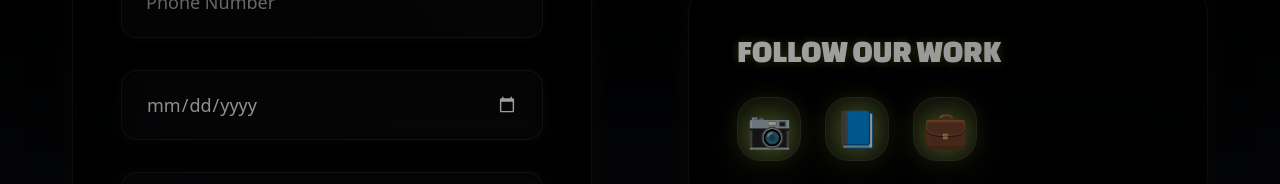
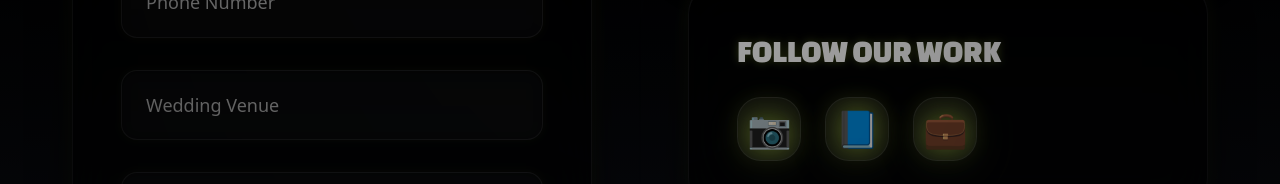
Before and after one commit to yourprint699-crypto/b32e, a React (Vite) app: page /contact in a window 1280 px wide. Shown: the part 909-1093 px from the top of the page. Built offline with nearby package versions, Linux system fonts and the light colour scheme.

Commit message:
Update Contact Forms with Formspree Integration

```diff
--- a/src/components/forms/ContactForm.jsx
+++ b/src/components/forms/ContactForm.jsx
@@ -1,11 +1,61 @@
 import React from 'react'
-import PersistentForm from '../common/PersistentForm'
+import { useState } from 'react'
 
 const ContactForm = () => {
-  const handleSubmit = (formData) => {
-    console.log('Form submitted:', formData)
-    // Here you would typically send the data to your backend
-    alert('Thank you for your inquiry! We will get back to you within 24 hours.')
+  const [formData, setFormData] = useState({
+    firstName: '',
+    lastName: '',
+    email: '',
+    phone: '',
+    venue: '',
+    package: '',
+    message: ''
+  })
+  const [isSubmitting, setIsSubmitting] = useState(false)
+  const [submitStatus, setSubmitStatus] = useState(null)
+
+  const handleChange = (e) => {
+    const { name, value } = e.target
+    setFormData(prev => ({
+      ...prev,
+      [name]: value
+    }))
+  }
+
+  const handleSubmit = async (e) => {
+    e.preventDefault()
+    setIsSubmitting(true)
+    setSubmitStatus(null)
+
+    try {
+      const response = await fetch('https://formspree.io/f/mandlzyw', {
+        method: 'POST',
+        headers: {
+          'Content-Type': 'application/json',
+        },
+        body: JSON.stringify(formData),
+      })
+
+      if (response.ok) {
+        setSubmitStatus('success')
+        setFormData({
+          firstName: '',
+          lastName: '',
+          email: '',
+          phone: '',
+          venue: '',
+          package: '',
+          message: ''
+        })
+      } else {
+        setSubmitStatus('error')
+      }
+    } catch (error) {
+      console.error('Form submission error:', error)
+      setSubmitStatus('error')
+    } finally {
+      setIsSubmitting(false)
+    }
   }
 
   return (
@@ -14,44 +64,42 @@ const ContactForm = () => {
         Inquire Now
       </h2>
 
-      <PersistentForm
-        formId="contact-inquiry"
-        onSubmit={handleSubmit}
-        className='space-y-6 sm:space-y-8'
-      >
-        <ContactFormFields />
-      </PersistentForm>
+      {submitStatus === 'success' && (
+        <div className='success-state mb-6 sm:mb-8'>
+          <p className='font-[font2] text-base sm:text-lg'>
+            Thank you for your inquiry! We will get back to you within 24 hours.
+          </p>
         </div>
-  )
-}
+      )}
 
-const ContactFormFields = ({ formData = {}, onInputChange }) => {
-  const handleChange = (e) => {
-    const { name, value } = e.target
-    if (onInputChange) {
-      onInputChange(name, value)
-    }
-  }
+      {submitStatus === 'error' && (
+        <div className='error-state mb-6 sm:mb-8'>
+          <p className='font-[font2] text-base sm:text-lg'>
+            Sorry, there was an error sending your message. Please try again or contact us directly.
+          </p>
+        </div>
+      )}
 
-  return (
-    <>
+      <form onSubmit={handleSubmit} className='space-y-6 sm:space-y-8'>
         <div className='form-grid form-grid-2 gap-4 sm:gap-6'>
           <input
             type="text"
             name="firstName"
             placeholder="First Name *"
-          value={formData.firstName || ''}
+            value={formData.firstName}
             onChange={handleChange}
             required
+            disabled={isSubmitting}
             className='w-full input-inset text-white placeholder:text-gray-400'
           />
           <input
             type="text"
             name="lastName"
             placeholder="Last Name *"
-          value={formData.lastName || ''}
+            value={formData.lastName}
             onChange={handleChange}
             required
+            disabled={isSubmitting}
             className='w-full input-inset text-white placeholder:text-gray-400'
           />
         </div>
@@ -60,9 +108,10 @@ const ContactFormFields = ({ formData = {}, onInputChange }) => {
           type="email"
           name="email"
           placeholder="Email Address *"
-        value={formData.email || ''}
+          value={formData.email}
           onChange={handleChange}
           required
+          disabled={isSubmitting}
           className='w-full input-inset text-white placeholder:text-gray-400'
         />
 
@@ -70,18 +119,9 @@ const ContactFormFields = ({ formData = {}, onInputChange }) => {
           type="tel"
           name="phone"
           placeholder="Phone Number"
-        value={formData.phone || ''}
+          value={formData.phone}
           onChange={handleChange}
-        className='w-full input-inset text-white placeholder:text-gray-400'
-      />
-
-      <input
-        type="date"
-        name="weddingDate"
-        placeholder="Wedding Date *"
-        value={formData.weddingDate || ''}
-        onChange={handleChange}
-        required
+          disabled={isSubmitting}
           className='w-full input-inset text-white placeholder:text-gray-400'
         />
 
@@ -89,15 +129,17 @@ const ContactFormFields = ({ formData = {}, onInputChange }) => {
           type="text"
           name="venue"
           placeholder="Wedding Venue"
-        value={formData.venue || ''}
+          value={formData.venue}
           onChange={handleChange}
+          disabled={isSubmitting}
           className='w-full input-inset text-white placeholder:text-gray-400'
         />
 
         <select
           name="package"
-        value={formData.package || ''}
+          value={formData.package}
           onChange={handleChange}
+          disabled={isSubmitting}
           className='w-full input-inset text-white'
         >
           <option value="">Select Package</option>
@@ -110,19 +152,22 @@ const ContactFormFields = ({ formData = {}, onInputChange }) => {
         <textarea
           name="message"
           placeholder="Tell us about your wedding vision, special requests, or any questions you have..."
-        value={formData.message || ''}
+          value={formData.message}
           onChange={handleChange}
           rows="4"
+          disabled={isSubmitting}
           className='w-full input-inset text-white placeholder:text-gray-400 resize-none'
         />
 
         <button
           type="submit"
-        className='w-full btn-pill btn-primary h-12 sm:h-14 lg:h-16 font-[font2] text-base sm:text-xl lg:text-2xl'
+          disabled={isSubmitting}
+          className='w-full btn-pill btn-primary h-12 sm:h-14 lg:h-16 font-[font2] text-base sm:text-xl lg:text-2xl disabled:opacity-50 disabled:cursor-not-allowed'
         >
-        Send Inquiry
+          {isSubmitting ? 'Sending...' : 'Send Inquiry'}
         </button>
-    </>
+      </form>
+    </div>
   )
 }
 
--- a/src/components/home/ContactSection.jsx
+++ b/src/components/home/ContactSection.jsx
@@ -1,10 +1,19 @@
 import React, { useRef } from 'react';
+import { useState } from 'react';
 import { useGSAP } from '@gsap/react';
 import gsap from 'gsap';
 import { ScrollTrigger } from 'gsap/all';
 
 const ContactSection = () => {
   const sectionRef = useRef(null);
+  const [formData, setFormData] = useState({
+    firstName: '',
+    lastName: '',
+    email: '',
+    message: ''
+  })
+  const [isSubmitting, setIsSubmitting] = useState(false)
+  const [submitStatus, setSubmitStatus] = useState(null)
 
   gsap.registerPlugin(ScrollTrigger);
 
@@ -65,6 +74,47 @@ const ContactSection = () => {
     { name: 'Facebook', url: 'https://facebook.com/k72wedding', icon: '📘' },
     { name: 'LinkedIn', url: 'https://linkedin.com/company/k72wedding', icon: '💼' },
   ];
+
+  const handleChange = (e) => {
+    const { name, value } = e.target
+    setFormData(prev => ({
+      ...prev,
+      [name]: value
+    }))
+  }
+
+  const handleSubmit = async (e) => {
+    e.preventDefault()
+    setIsSubmitting(true)
+    setSubmitStatus(null)
+
+    try {
+      const response = await fetch('https://formspree.io/f/mandlzyw', {
+        method: 'POST',
+        headers: {
+          'Content-Type': 'application/json',
+        },
+        body: JSON.stringify(formData),
+      })
+
+      if (response.ok) {
+        setSubmitStatus('success')
+        setFormData({
+          firstName: '',
+          lastName: '',
+          email: '',
+          message: ''
+        })
+      } else {
+        setSubmitStatus('error')
+      }
+    } catch (error) {
+      console.error('Form submission error:', error)
+      setSubmitStatus('error')
+    } finally {
+      setIsSubmitting(false)
+    }
+  }
 
   return (
     <section
@@ -145,43 +195,74 @@ const ContactSection = () => {
                 Quick Inquiry
             </h3>
 
-            <form className="space-y-6 sm:space-y-8">
+            {submitStatus === 'success' && (
+              <div className='success-state mb-6 sm:mb-8'>
+                <p className='font-[font2] text-base sm:text-lg'>
+                  Thank you for your inquiry! We will get back to you within 24 hours.
+                </p>
+              </div>
+            )}
+
+            {submitStatus === 'error' && (
+              <div className='error-state mb-6 sm:mb-8'>
+                <p className='font-[font2] text-base sm:text-lg'>
+                  Sorry, there was an error sending your message. Please try again or contact us directly.
+                </p>
+              </div>
+            )}
+
+            <form onSubmit={handleSubmit} className="space-y-6 sm:space-y-8">
               <div className="form-grid form-grid-2 gap-4 sm:gap-6">
                   <input
                     type="text"
+                    name="firstName"
                     placeholder="First Name"
+                    value={formData.firstName}
+                    onChange={handleChange}
+                    required
+                    disabled={isSubmitting}
                     className="w-full input-inset text-white placeholder-gray-400"
                   />
                   <input
                     type="text"
+                    name="lastName"
                     placeholder="Last Name"
+                    value={formData.lastName}
+                    onChange={handleChange}
+                    required
+                    disabled={isSubmitting}
                     className="w-full input-inset text-white placeholder-gray-400"
                   />
               </div>
 
                 <input
                   type="email"
+                  name="email"
                   placeholder="Email Address"
-                  className="w-full input-inset text-white placeholder-gray-400"
-                />
-
-                <input
-                  type="date"
-                  placeholder="Wedding Date"
+                  value={formData.email}
+                  onChange={handleChange}
+                  required
+                  disabled={isSubmitting}
                   className="w-full input-inset text-white placeholder-gray-400"
                 />
 
                 <textarea
+                  name="message"
                   placeholder="Tell us about your wedding vision..."
                   rows="3"
+                  value={formData.message}
+                  onChange={handleChange}
+                  required
+                  disabled={isSubmitting}
                   className="w-full input-inset text-white placeholder-gray-400 resize-none"
                 ></textarea>
 
                 <button
                   type="submit"
-                  className="w-full btn-pill btn-primary h-12 sm:h-14 font-[font2] text-base sm:text-lg lg:text-xl"
+                  disabled={isSubmitting}
+                  className="w-full btn-pill btn-primary h-12 sm:h-14 font-[font2] text-base sm:text-lg lg:text-xl disabled:opacity-50 disabled:cursor-not-allowed"
                 >
-                  Send Inquiry
+                  {isSubmitting ? 'Sending...' : 'Send Inquiry'}
                 </button>
             </form>
           </div>
```
Lines whose indentation alone changed are shown as unchanged.
